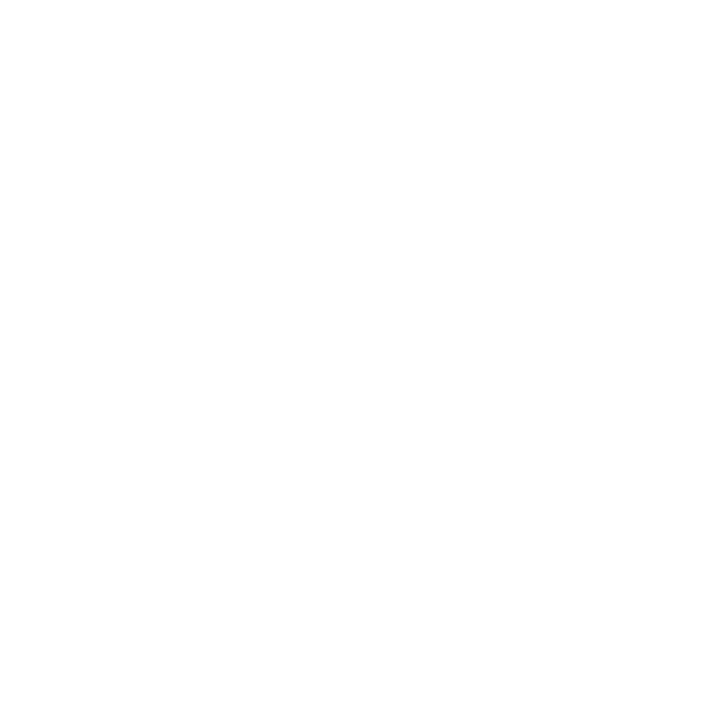
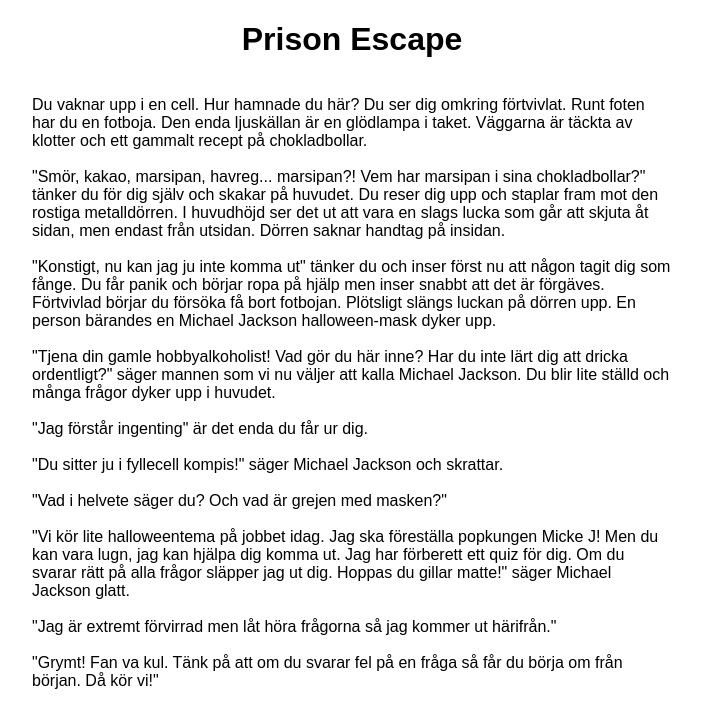
Before and after one commit to antonohman/lab-1, a plain HTML site: page index.html in a window 1280 px wide. Shown: the whole page, without its empty margins (288-989 px from the left). Drawn offline with Linux system fonts and the light colour scheme.

Commit message:
Added header and introtext

```diff
--- a/index.html
+++ b/index.html
@@ -9,9 +9,47 @@
 
     <script src="/script.js"></script>
 
-    <title>Document</title>
+    <title>Prison Escape</title>
 </head>
 <body>
 
+    <header>
+    <h1>Prison Escape</h1>
+    </header>
+
+    <main>
+
+        <p class="introtext">
+
+            Du vaknar upp i en cell. Hur hamnade du här? Du ser dig omkring förtvivlat. Runt foten har du en fotboja. Den enda ljuskällan är en glödlampa i taket. Väggarna är täckta av klotter och ett gammalt recept på chokladbollar.</br></br>
+
+"Smör, kakao, marsipan, havreg... marsipan?! Vem har marsipan i sina chokladbollar?" tänker du för dig själv och skakar på huvudet.
+
+Du reser dig upp och staplar fram mot den rostiga metalldörren. I huvudhöjd ser det ut att vara en slags lucka som går att skjuta åt sidan, men endast från utsidan. Dörren saknar handtag på insidan.</br></br>
+
+"Konstigt, nu kan jag ju inte komma ut" tänker du och inser först nu att någon tagit dig som fånge. Du får panik och börjar ropa på hjälp men inser snabbt att det är förgäves. Förtvivlad börjar du försöka få bort fotbojan.
+
+Plötsligt slängs luckan på dörren upp. En person bärandes en Michael Jackson halloween-mask dyker upp.</br></br>
+
+"Tjena din gamle hobbyalkoholist! Vad gör du här inne? Har du inte lärt dig att dricka ordentligt?" säger mannen som vi nu väljer att kalla Michael Jackson.
+
+Du blir lite ställd och många frågor dyker upp i huvudet.</br></br>
+
+"Jag förstår ingenting" är det enda du får ur dig.</br></br>
+
+"Du sitter ju i fyllecell kompis!" säger Michael Jackson och skrattar.</br></br>
+
+"Vad i helvete säger du? Och vad är grejen med masken?"</br></br>
+
+"Vi kör lite halloweentema på jobbet idag. Jag ska föreställa popkungen Micke J! Men du kan vara lugn, jag kan hjälpa dig komma ut. Jag har förberett ett quiz för dig. Om du svarar rätt på alla frågor släpper jag ut dig. Hoppas du gillar matte!" säger Michael Jackson glatt.</br></br>
+
+"Jag är extremt förvirrad men låt höra frågorna så jag kommer ut härifrån."</br></br>
+
+"Grymt! Fan va kul. Tänk på att om du svarar fel på en fråga så får du börja om från början. Då kör vi!"
+
+        </p>
+
+    </main>
+
 </body>
 </html>
--- a/style.css
+++ b/style.css
@@ -0,0 +1,20 @@
+body {
+    margin: 0;
+    font-family: Arial, Helvetica, sans-serif;
+}
+
+header {
+    justify-content: center;
+    display: flex;
+}
+
+main {
+    justify-content: center;
+    display: flex;
+}
+
+.introtext {
+    display: flex;
+    justify-content: center;
+    width: 40rem;
+}
```
